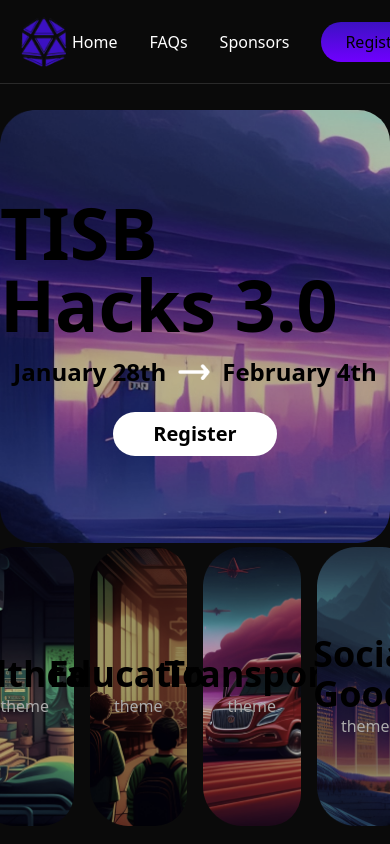
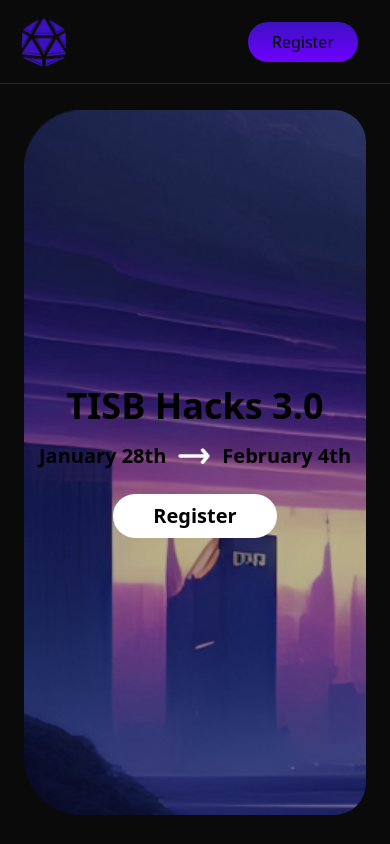
Before and after one commit to 0xPranavDoshi/TISBHacks, a Next.js app: page / in a window 390 px wide. Shown: the top 844 px of the page. Built offline with nearby package versions, Linux system fonts and the light colour scheme.

Commit message:
fixed mobile view

```diff
--- a/components/FAQ.tsx
+++ b/components/FAQ.tsx
@@ -31,7 +31,7 @@
 
 const FAQ = ({ question, answer, faqVal, faq, setFaq }: FAQState) => {
   return (
-    <div className='mt-4 pl-4 pr-4 rounded-md w-[45rem] py-4 flex flex-col justify-start items-start bg-gray'>
+    <div className='mt-4 pl-4 pr-4 rounded-md w-full sm:w-[45rem] py-4 flex flex-col justify-start items-start bg-gray'>
       <div
         className='flex items-center justify-between w-full cursor-pointer'
         onClick={() => (faq === faqVal ? setFaq(FAQEnum.NONE) : setFaq(faqVal))}
--- a/components/Footer.tsx
+++ b/components/Footer.tsx
@@ -1,6 +1,6 @@
 const Footer = () => {
   return (
-    <div className='w-full h-[14vh] bg-black flex justify-center items-center flex-col'>
+    <div className='text-center w-full h-[14vh] bg-black flex justify-center items-center flex-col'>
       <h5 className='text-lg'>
         Have queries? Write to us at{' '}
         <span className=' text-secondary'>hackathon@tisb.ac.in</span>
--- a/components/Navbar.tsx
+++ b/components/Navbar.tsx
@@ -21,7 +21,7 @@
             router.pathname !== '/' && (await router.push('/'))
             document.body.scrollIntoView({ behavior: 'smooth', block: 'start' })
           }}
-          className='text-white cursor-pointer'
+          className='hidden text-white cursor-pointer sm:block'
         >
           Home
         </p>
@@ -31,7 +31,7 @@
             let element = document.getElementById('faqs')
             element?.scrollIntoView({ behavior: 'smooth', block: 'start' })
           }}
-          className='text-white cursor-pointer'
+          className='hidden text-white cursor-pointer sm:block'
         >
           FAQs
         </p>
@@ -41,7 +41,7 @@
             let element = document.getElementById('sponsors')
             element?.scrollIntoView({ behavior: 'smooth', block: 'start' })
           }}
-          className='text-white cursor-pointer'
+          className='hidden text-white cursor-pointer sm:block'
         >
           Sponsors
         </p>
@@ -55,7 +55,7 @@
           target='_blank'
           rel='noreferrer'
           href='https://5h574blbwuh.typeform.com/to/eJppZjWY'
-          className='px-6 py-2 mr-12 rounded-full cursor-pointer bg-gradient-to-b from-gradientTop to-gradientBottom'
+          className='px-6 py-2 mr-8 rounded-full cursor-pointer sm:mr-12 bg-gradient-to-b from-gradientTop to-gradientBottom'
         >
           Register
         </a>
--- a/pages/index.tsx
+++ b/pages/index.tsx
@@ -156,13 +156,13 @@
         <Navbar />
 
         <div className='flex items-start justify-center w-full h-full'>
-          <div className='flex flex-col items-center justify-start w-full h-[87vh] mt-[13vh] mx-8'>
+          <div className='flex flex-col items-center justify-start w-full h-[87vh] mt-[13vh] mx-6 sm:mx-8'>
             <div
               style={{ backgroundImage: 'url("/images/main_bg.png")' }}
-              className='w-full h-[59%] mb-[1%] flex flex-col justify-center items-center rounded-[2rem] grayscale-[50%] bg-cover'
+              className='w-full h-[96%] sm:h-[59%] mb-[1%] flex flex-col justify-center items-center rounded-[2rem] grayscale-[50%] bg-cover'
             >
-              <h1 className='font-bold text-7xl'>TISB Hacks 3.0</h1>
-              <h3 className='flex items-center justify-center my-4 text-2xl font-semibold'>
+              <h1 className='text-4xl font-bold sm:text-7xl'>TISB Hacks 3.0</h1>
+              <h3 className='flex items-center justify-center my-4 text-xl font-semibold sm:text-2xl'>
                 January 28th
                 <span>
                   <img
@@ -184,7 +184,7 @@
             </div>
 
             {/* Themes */}
-            <div className='flex items-center justify-center w-full h-[38%] mb-[2%] gap-4'>
+            <div className='sm:flex items-center justify-center w-full h-[38%] mb-[2%] gap-4 hidden'>
               <div
                 className='flex items-center justify-center w-1/4 h-full bg-cover rounded-[2rem] flex-col grayscale-[60%]'
                 style={{ backgroundImage: 'url("/images/healthcare.png")' }}
@@ -237,7 +237,7 @@
             <h3 className='mt-16 mb-8 text-4xl font-semibold' id='sponsors'>
               Sponsors
             </h3>
-            <div className='flex flex-col items-start justify-start gap-8 ml-4'>
+            <div className='flex flex-col items-start justify-start gap-8 ml-4 overflow-x-auto'>
               <div className='flex items-start justify-start w-full gap-8'>
                 <img src='/sponsors/cobalt.png' alt='' className='w-40' />
                 <img
@@ -260,7 +260,7 @@
             </div>
           </div>
 
-          <div className='flex flex-col items-center justify-center'>
+          <div className='flex-col items-center justify-center hidden sm:flex'>
             <img
               src='/images/secondary_bg.png'
               className='h-full select-none'
```
